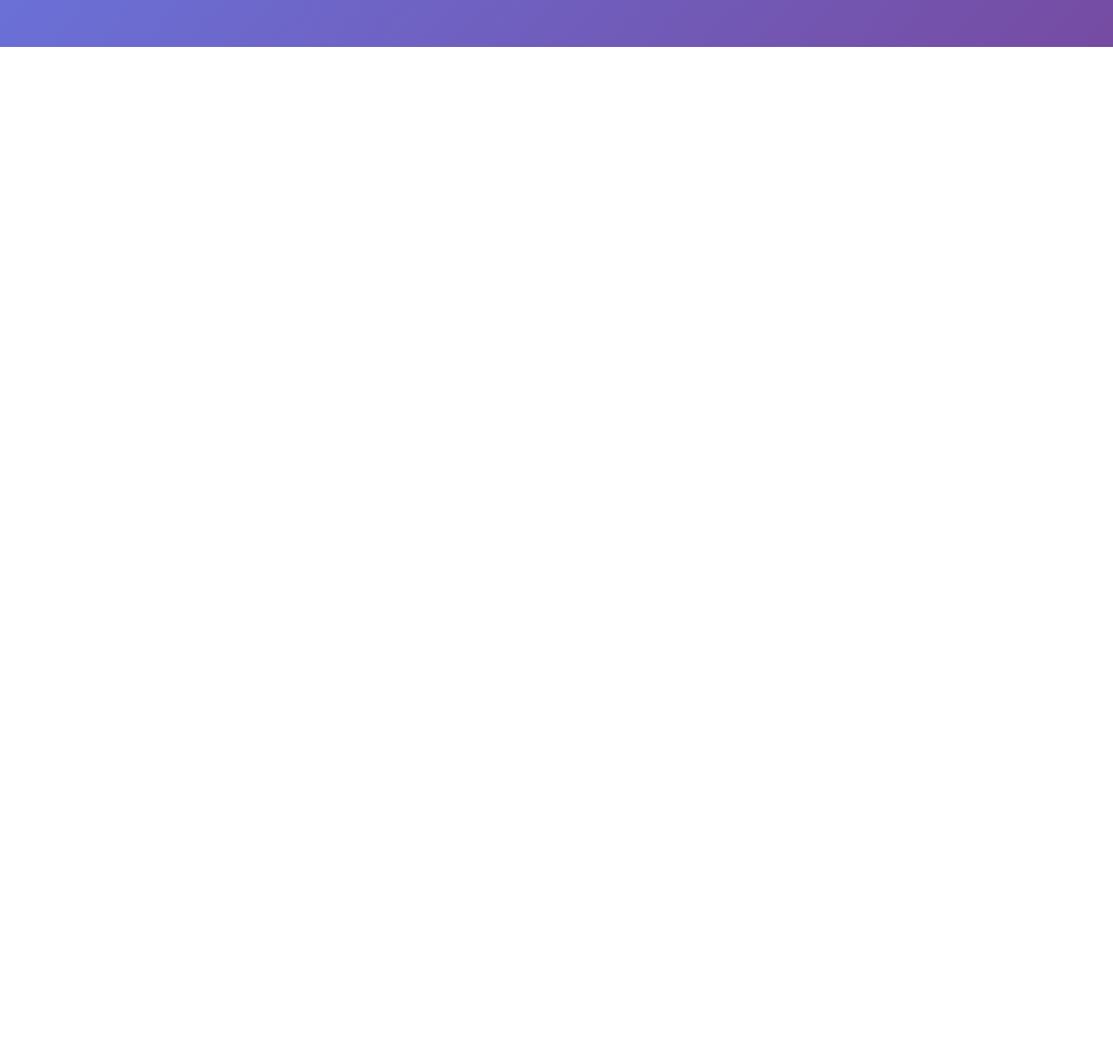
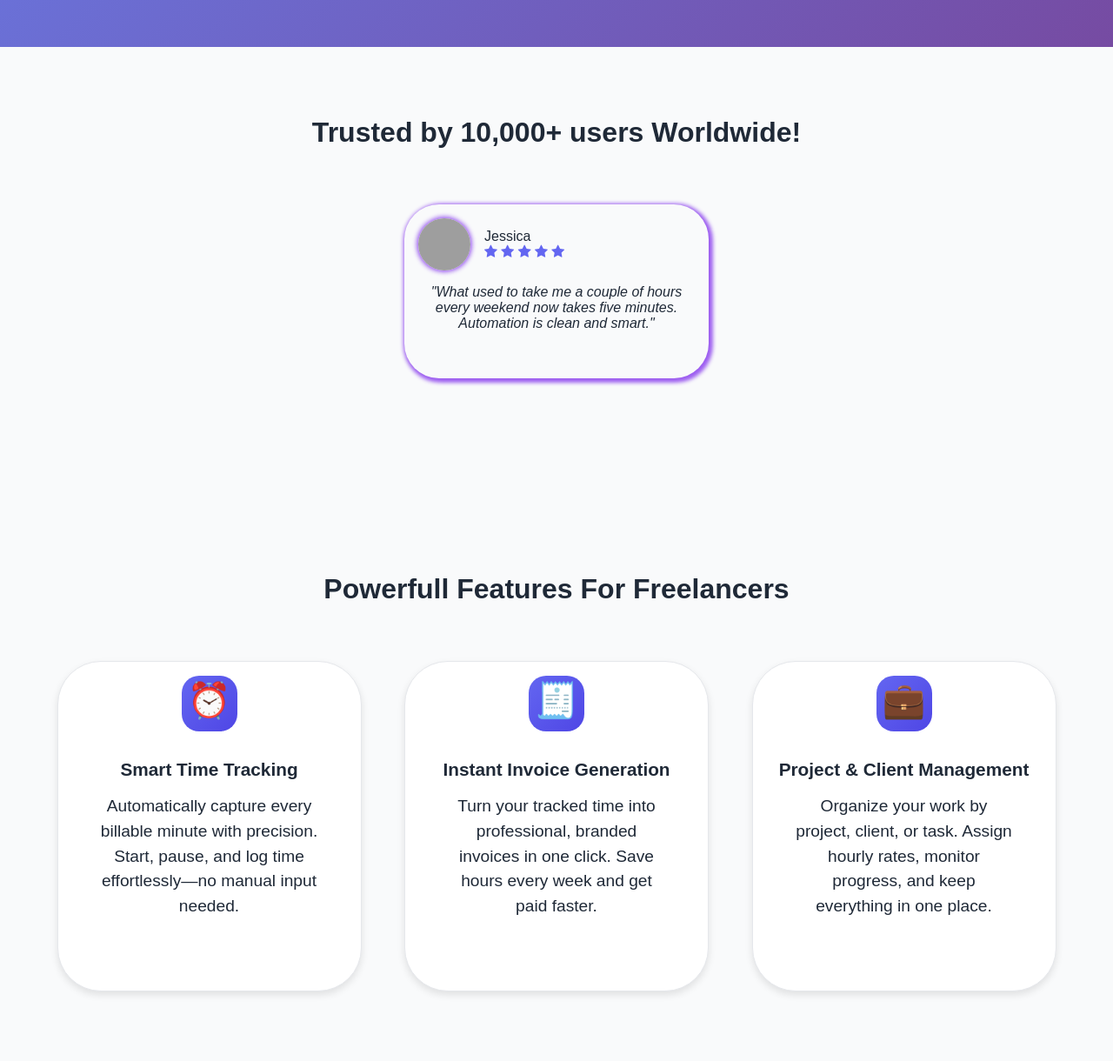
Before and after one commit to DIDONAX/TimeFlow-Work-in-Progress-, a plain HTML site: page index.html in a window 1280 px wide. Shown: the part 500-1720 px from the top of the page at 87% size. Before the commit the page ends 800 px from the top, so only its background shows below. Drawn offline with Linux system fonts and the light colour scheme; grey boxes are pictures that could not be loaded.

Commit message:
Completed social proof and feature section

```diff
--- a/css/main.css
+++ b/css/main.css
@@ -13,6 +13,7 @@ body {
     z-index: 1000;
     background: rgba(255, 255, 255, 0.95);
     transition: all, 0.3s ease;
+    overflow-x: hidden;
 }
 .nav {
     display:flex;
@@ -127,3 +128,115 @@ body {
     background-color: rgba(255, 255, 255, 0.3);
     border: 1.5px solid white;
 }
+/*==== SOCIAL PROOF ====*/
+.social-proof {
+    text-align: center;
+    position: relative;
+    padding:5rem 3rem;
+    background-color: var(--bg-light);
+}
+.social-proof-content {
+    display: flex;
+    justify-content: space-evenly;
+    position:relative;
+    padding:4rem 6rem 4rem;
+    margin: 0 auto;
+}
+.customer {
+    display:flex;
+    align-items: center;
+}
+.customer img {
+    width:60px;
+    height:60px;
+    border-radius:50%;
+    border-width: 1px;
+    box-shadow: 0px 0px 5px 2px rgba(149, 80, 239, 0.923);
+}
+.div-container {
+    margin-left: 1rem;
+    text-align: left;
+}
+.div-container h3 {
+    font-weight: 100;
+    font-size: 1rem;
+}
+.checked {
+    color:var(--primary-color);
+}
+.social-proof h1 {
+    font-size: 2rem;
+    font-weight:750;
+}
+.review-container {
+    text-align: center;
+    border-radius: 40px;
+    width: 350px;
+    padding: 1rem;
+    height: 200px;
+    border-width: 1px;
+    box-shadow: 1.9px 1.9px 4px 3px rgba(149, 80, 239, 0.923);
+}
+.review-container p {
+    margin-top:1rem;
+    font-style: oblique;
+}
+/*====FEATURES====*/
+.features {
+    text-align: center;
+    background-color: var(--bg-light);
+    position:relative;
+    padding:5rem 3rem;
+}
+.features h2 {
+    font-size: 2rem;
+    font-weight:750;
+    margin-bottom: 4rem;
+}
+.features-content {
+    display: flex;
+    justify-content: space-evenly;
+    gap:2rem;
+}
+.feature-card {
+    background-color: white;
+    width:350px;
+    height: 380px;
+    border: 1px solid var(--border-color);
+    padding:1rem;
+    border-radius: 50px;
+    align-items: center;
+    display: flex;
+    flex-direction: column;
+    gap:1rem;
+    box-shadow: 0 4px 8px rgba(0, 0, 0, 0.1);
+    transition: transform 0.3s ease, box-shadow 0.3s ease;
+}
+.feature-icon {
+    background: linear-gradient(135deg, var(--primary-color), var(--primary-dark));
+    width: 4rem;
+    height: 4rem;
+    border-radius: 20px;
+    display: flex;
+    justify-content: center;
+    align-items: center;
+    margin-bottom: 16px;
+}
+.feature-icon::before {
+    content: attr(data-icon);
+    font-size: 2.5rem;
+    transform: translateY(-4px);
+}
+.feature-card p {
+    padding: 0 2rem;
+    line-height: 1.5;
+    font-size: 1.2rem
+}
+.feature-card h3 {
+    font-weight: 780;
+    font-size: 1.3rem;
+}
+.feature-card:hover {
+    transform: translateY(-9px);
+    box-shadow: 0 8px 25px rgba(0, 0, 0, 0.1);
+}
--- a/index.html
+++ b/index.html
@@ -6,6 +6,7 @@
     <meta name="description" content="Easy time tracking and invoicing software for freelancers. Boost your productivity with Time Tracker SaaS.">
     <link rel="stylesheet" href="css/main.css">
     <link rel="stylesheet" href="css/variables.css">
+    <link rel="stylesheet" href="https://cdnjs.cloudflare.com/ajax/libs/font-awesome/4.7.0/css/font-awesome.min.css">
     <title>TimeFlow</title>
 </head>
 <body>
@@ -36,5 +37,56 @@
             </div>
         </div>
     </section>
+    <!--Social Proof-->
+    <section class="social-proof">
+        <h1>Trusted by 10,000+ users Worldwide!</h3>
+        <div class="social-proof-content">
+            <div class="review-container">
+                <div class="customer">
+                    <img src="http://randomuser.me/api/portraits/women/1.jpg" alt="">
+                    <div class="div-container">
+                        <h3 class="customer-name">Jessica</h3>
+                        <div class="stars">
+                            <span class="fa fa-star checked"></span>
+                            <span class="fa fa-star checked"></span>
+                            <span class="fa fa-star checked"></span>
+                            <span class="fa fa-star checked"></span>
+                            <span class="fa fa-star checked"></span>
+                        </div>
+                    </div>
+                </div>
+                <p>"What used to take me a couple of hours every weekend now takes five minutes. Automation is clean and smart."</p>
+            </div>
+        </div>
+    </section>
+    <!--Features-->
+    <section class="features" id="features">
+        <h2>Powerfull Features For Freelancers</h2>
+        <div class="features-content">
+            <div class="feature-card">
+                <div class=" feature-icon" data-icon="⏰"></div>
+                <h3>Smart Time Tracking</h3>
+                <p>Automatically capture every billable minute with precision. Start, pause, and log time effortlessly—no manual input needed.</p>
+            </div>
+            <div class="feature-card">
+                <div class="feature-icon" data-icon="🧾"></div>
+                <h3>Instant Invoice Generation</h3>
+                <p>Turn your tracked time into professional, branded invoices in one click. Save hours every week and get paid faster.</p>
+            </div>
+            <div class="feature-card">
+                <div class="feature-icon" data-icon="💼"></div>
+                <h3>Project & Client Management</h3>
+                <p>Organize your work by project, client, or task. Assign hourly rates, monitor progress, and keep everything in one place.</p>
+            </div>
+        </div>
+    </section>
+    <!--Pricing-->
+    <section class="pricing">
+        <div class="pricing-content">
+            <div class="pricing-card">
+                <h3></h3>
+            </div>
+        </div>
+    </section>
 </body>
 </html>
```
